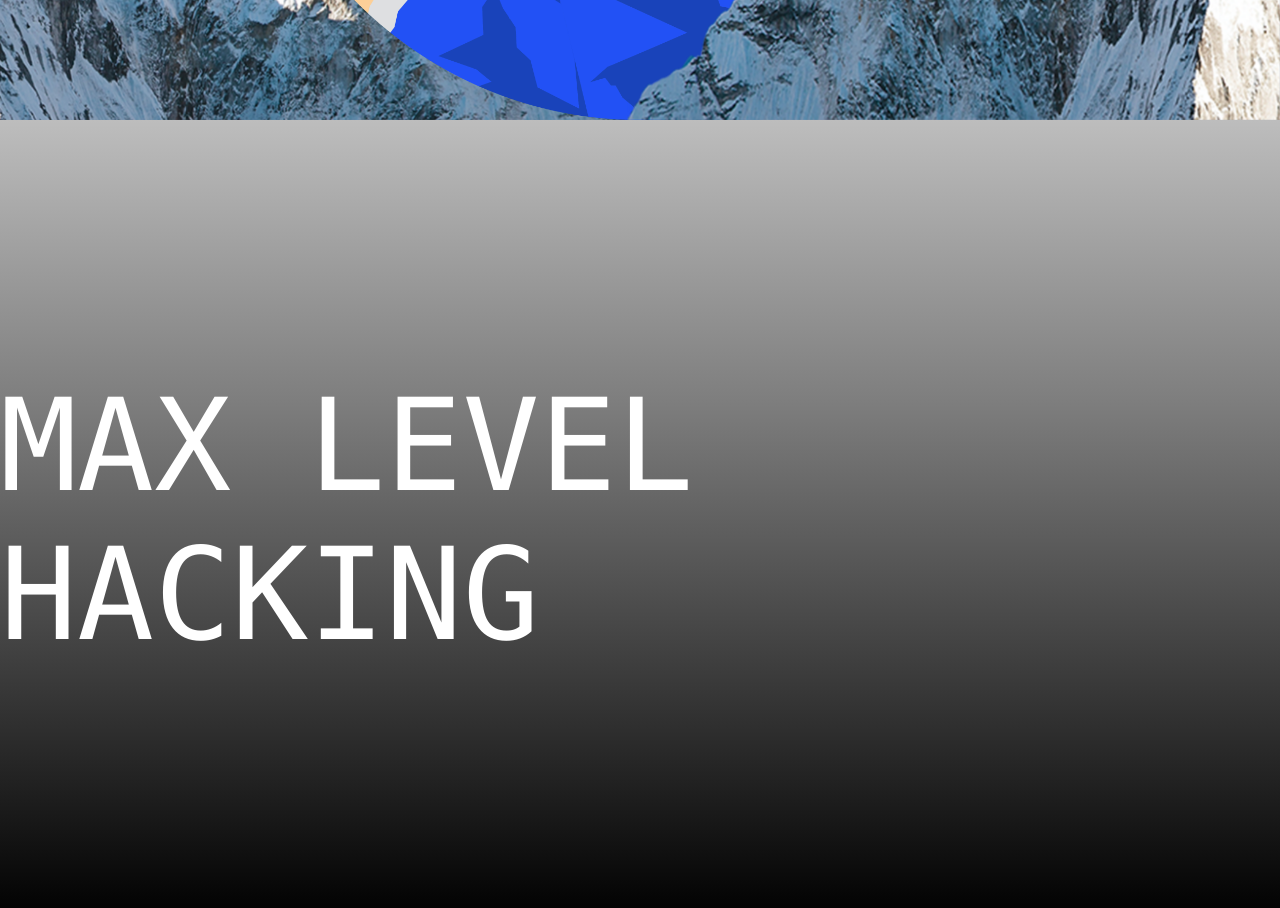
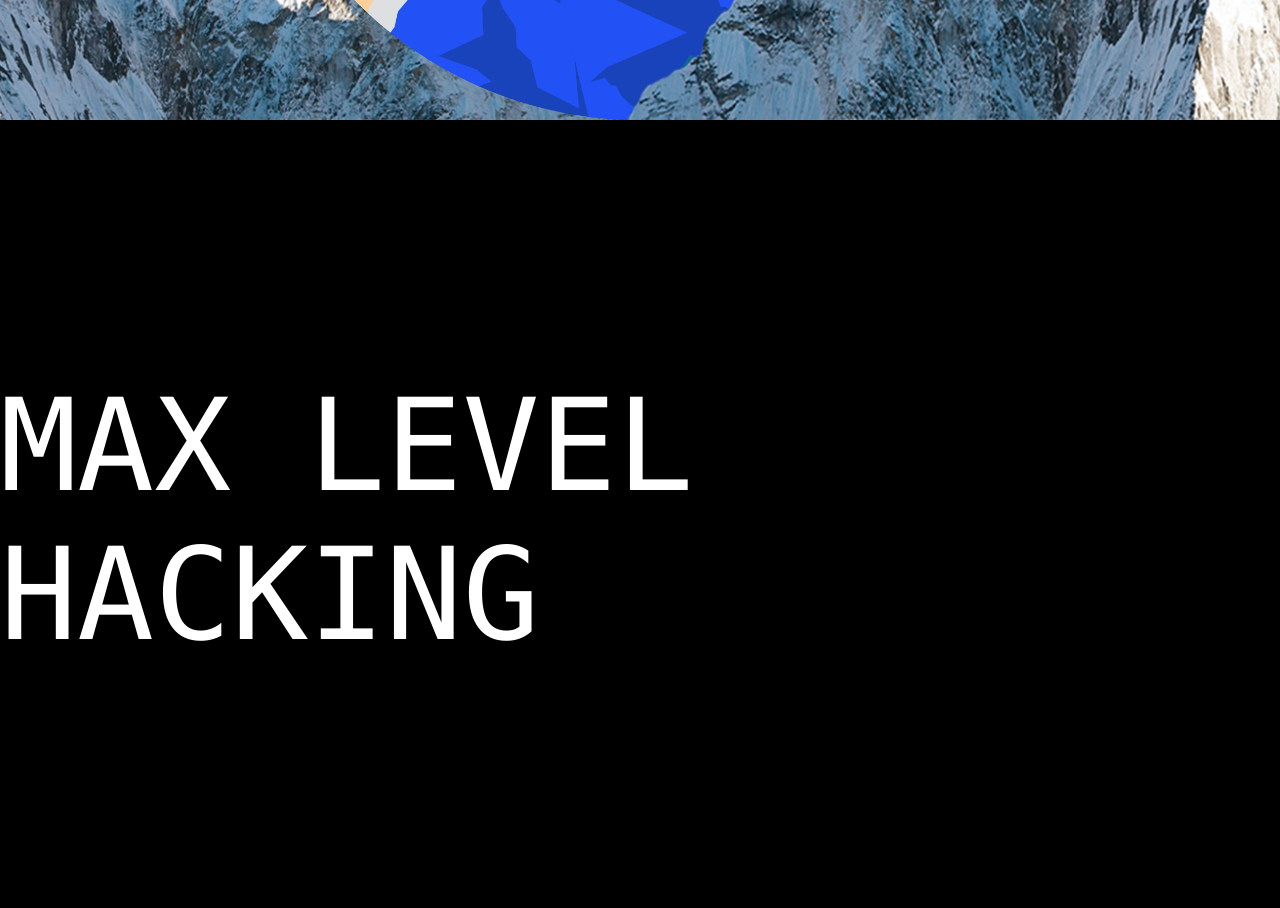
Before and after one commit to nitinramadoss/UFH_Website, a React (Create React App) app in the folder ufhweb/: page / in a window 1280 px wide. Shown: the part 3880-4788 px from the top of the page. Built offline with nearby package versions, Linux system fonts and the light colour scheme.

Commit message:
updates class name for section preceding projects

```diff
--- a/ufhweb/src/App.js
+++ b/ufhweb/src/App.js
@@ -135,7 +135,7 @@ function App() {
         </Slide>
       </section>
 
-      <section className = "grad4">
+      <section>
         <Fade up>
           <div className = "mediumText">
             MAX LEVEL HACKING
```
